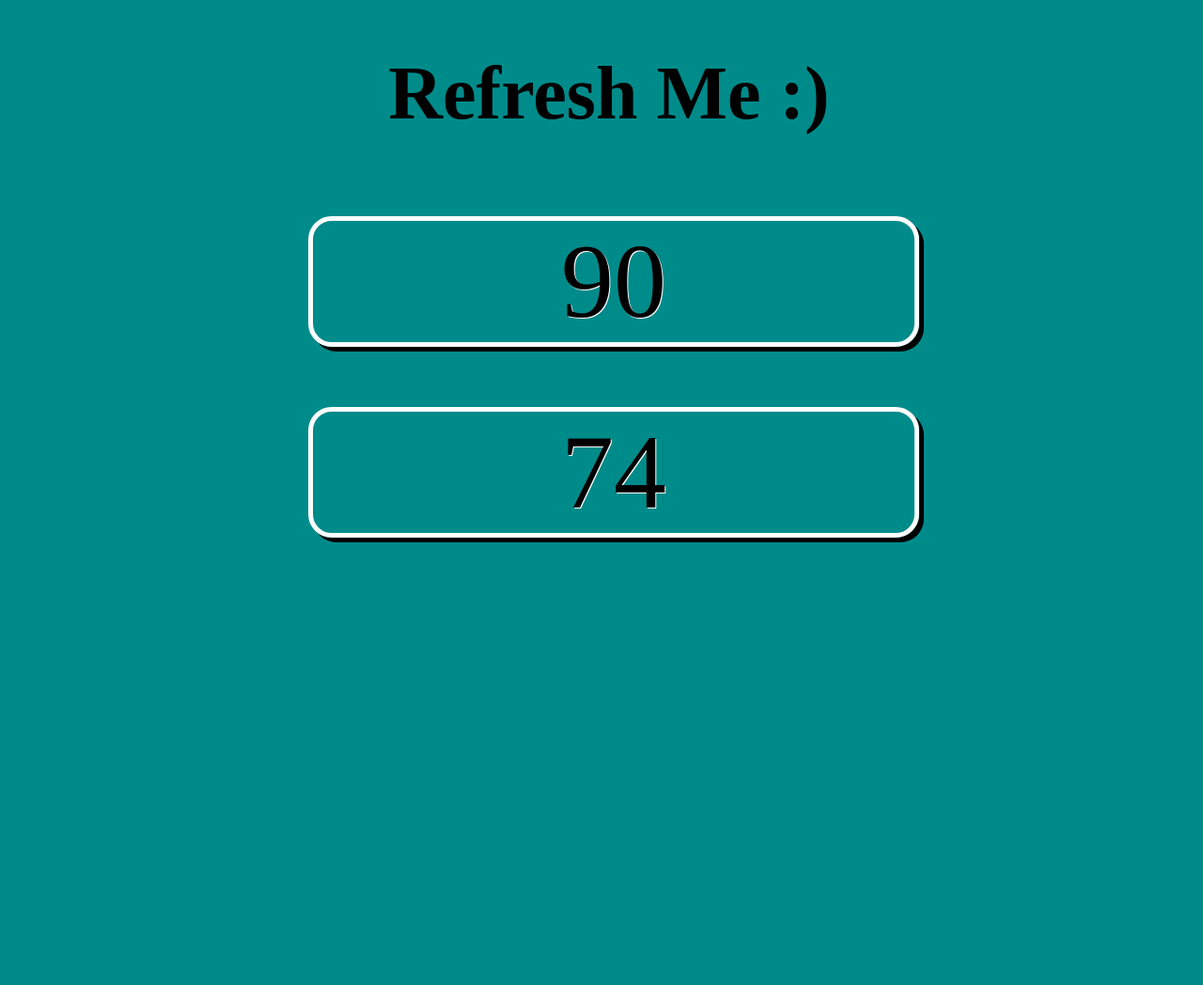
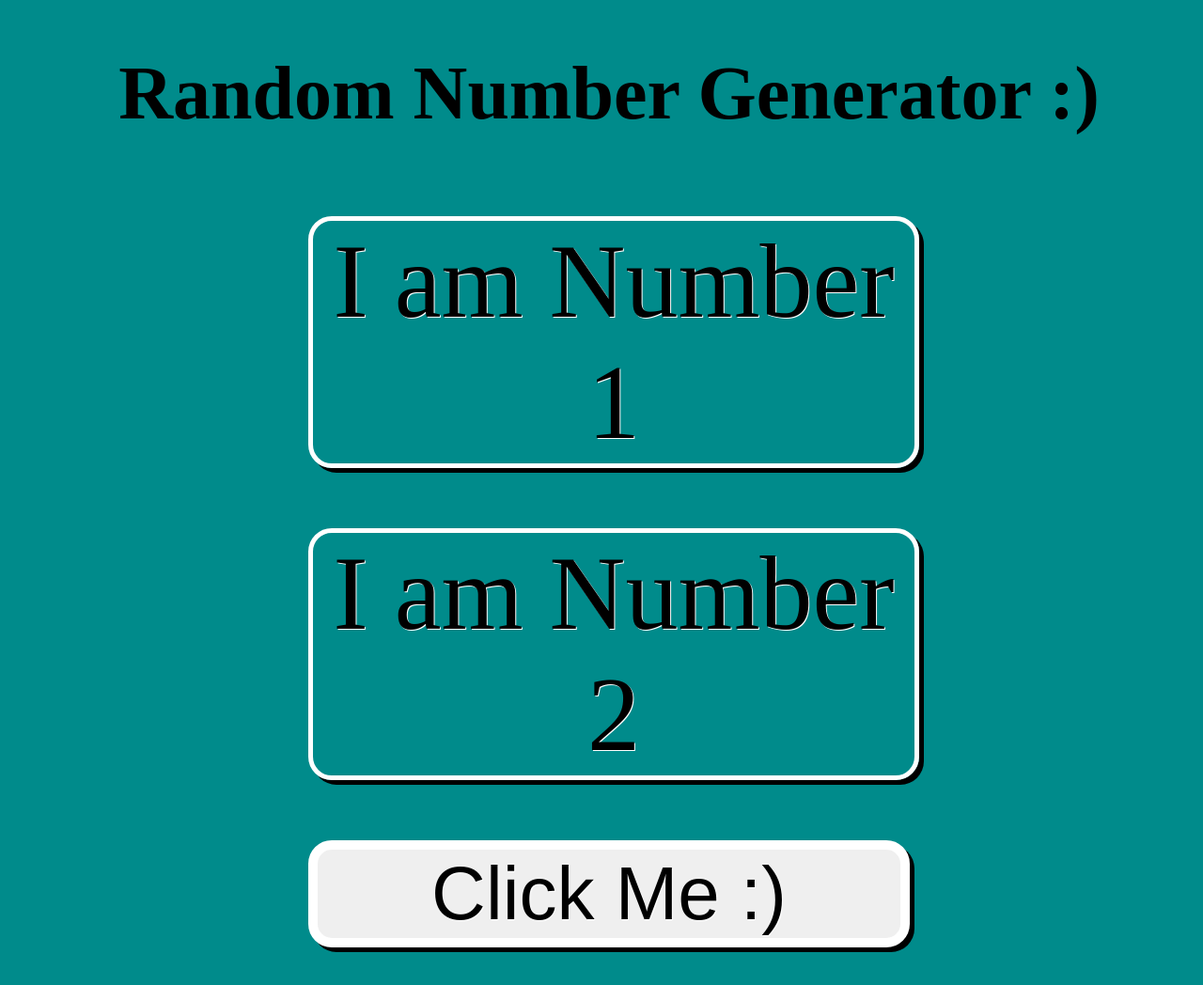
Before and after one commit to NageshWebDev/git_twoRandomNumber, a plain HTML site: page index.html in a window 1280 px wide. Shown: the whole page at 94% size. Before the commit the page ends 800 px from the top, so only its background shows below. Drawn offline with Linux system fonts and the light colour scheme.

Commit message:
3rd commit

```diff
--- a/index.html
+++ b/index.html
@@ -7,9 +7,12 @@
     <link rel="stylesheet" href="style.css">
   </head>
   <body>
-      <h1>Refresh Me :)</h1>
+      <h1>Random Number Generator :)</h1>
       <p id="p1">I am Number 1</p>
       <p id="p2">I am Number 2</p>
+
+      <button type="button" name="button"> Click Me :)</button>
+
     <script src="index.js" charset="utf-8"></script>
   </body>
 </html>
--- a/index.js
+++ b/index.js
@@ -1,17 +1,20 @@
 function randomNumber1(){
     var random = Math.random();
-    random = (Math.floor(100 * random)+1);
+    random = (Math.floor(90 * random)+10);
     console.log("number is : "+random);
     return(random);
 }
 
 function randomNumber2(){
     var random = Math.random();
-    random = (Math.floor(100 * random)+1);
+    random = (Math.floor(90 * random)+10);
     console.log("number is : "+random);
     return(random);
 }
 
-    document.firstElementChild.lastElementChild.style.backgroundColor= "darkcyan";
+function display(){
     document.querySelector("#p1").textContent = randomNumber1() ;
     document.querySelector("#p2").textContent = randomNumber2() ;
+}
+
+document.querySelector("button").addEventListner("click", display);
--- a/style.css
+++ b/style.css
@@ -1,3 +1,7 @@
+body{
+  background-color: darkcyan;
+}
+
 h1{
   width: 100vw;
   text-align: center;
@@ -16,3 +20,16 @@ p{
   text-shadow: 1px 1px white;
   box-shadow: 5px 5px black;
 }
+
+button{
+  display: inline-block;
+  width: 50vw;
+  margin: 2.5vw 25vw ;
+  text-align : center;
+  font-size: 5rem;
+  color:black;
+  border: 10px solid white;
+  border-radius: 25px;
+  text-shadow: 1px 1px white;
+  box-shadow: 5px 5px black;
+}
```
